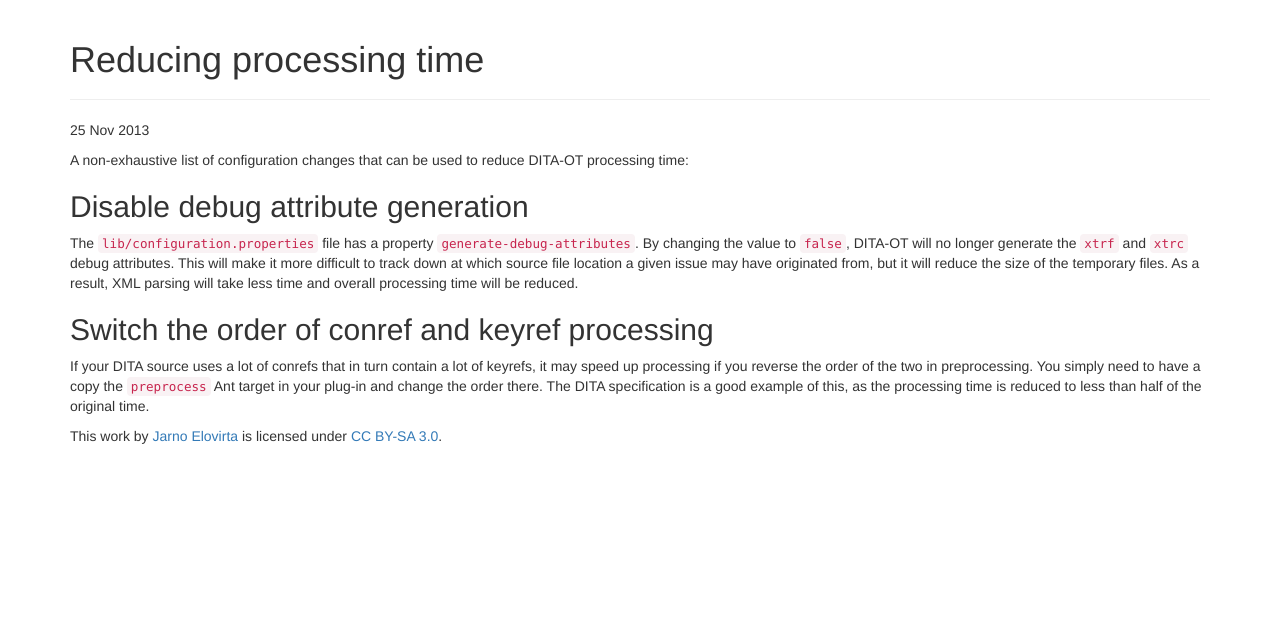
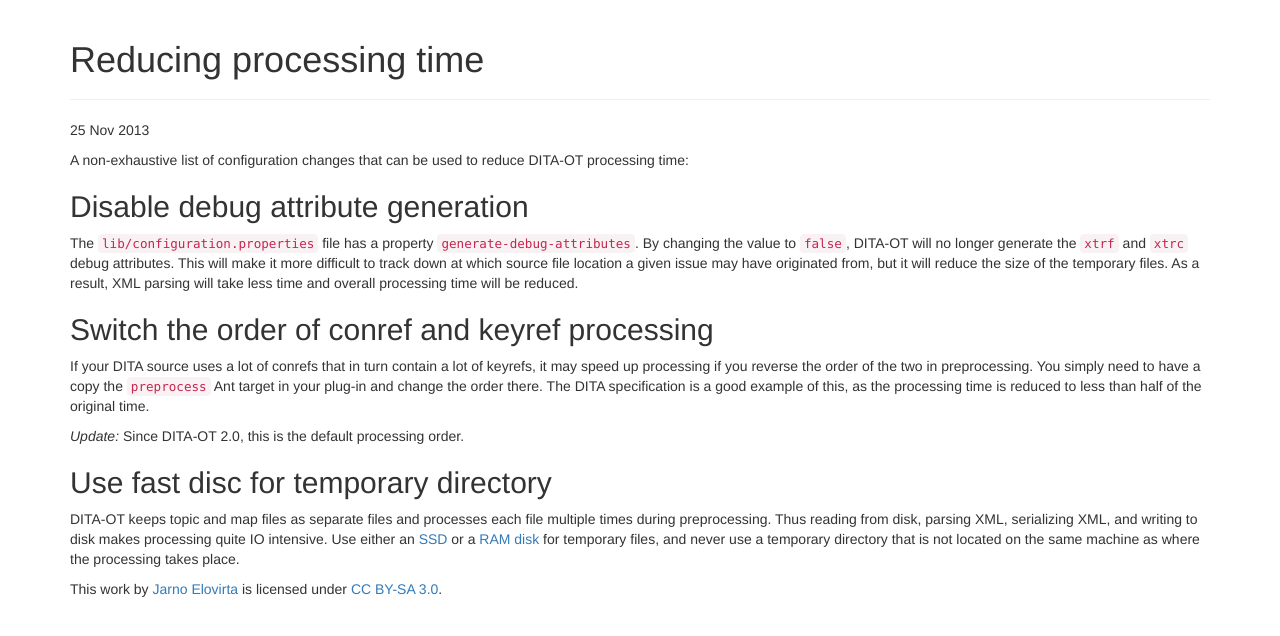
Before and after one commit to jelovirt/jelovirt.github.io, a Jekyll site: the page built from _posts/2013-11-25-reducing-processing-time.md, in a window 1280 px wide. Shown: the top 636 px of the page. Built offline with Jekyll 4.4.1, drawn with Linux system fonts in a browser that asks for light colours; nearby versions of some CDN libraries.

Commit message:
Update 2013-11-25-reducing-processing-time.md

```diff
--- a/_posts/2013-11-25-reducing-processing-time.md
+++ b/_posts/2013-11-25-reducing-processing-time.md
@@ -12,3 +12,9 @@ The `lib/configuration.properties` file has a property `generate-debug-attribute
 ## Switch the order of conref and keyref processing
 
 If your DITA source uses a lot of conrefs that in turn contain a lot of keyrefs, it may speed up processing if you reverse the order of the two in preprocessing. You simply need to have a copy the `preprocess` Ant target in your plug-in and change the order there. The DITA specification is a good example of this, as the processing time is reduced to less than half of the original time.
+
+*Update:* Since DITA-OT 2.0, this is the default processing order.
+
+## Use fast disc for temporary directory
+
+DITA-OT keeps topic and map files as separate files and processes each file multiple times during preprocessing. Thus reading from disk, parsing XML, serializing XML, and writing to disk makes processing quite IO intensive. Use either an [SSD](http://en.wikipedia.org/wiki/Solid-state_drive) or a [RAM disk](http://en.wikipedia.org/wiki/RAM_drive) for temporary files, and never use a temporary directory that is not located on the same machine as where the processing takes place.
```
